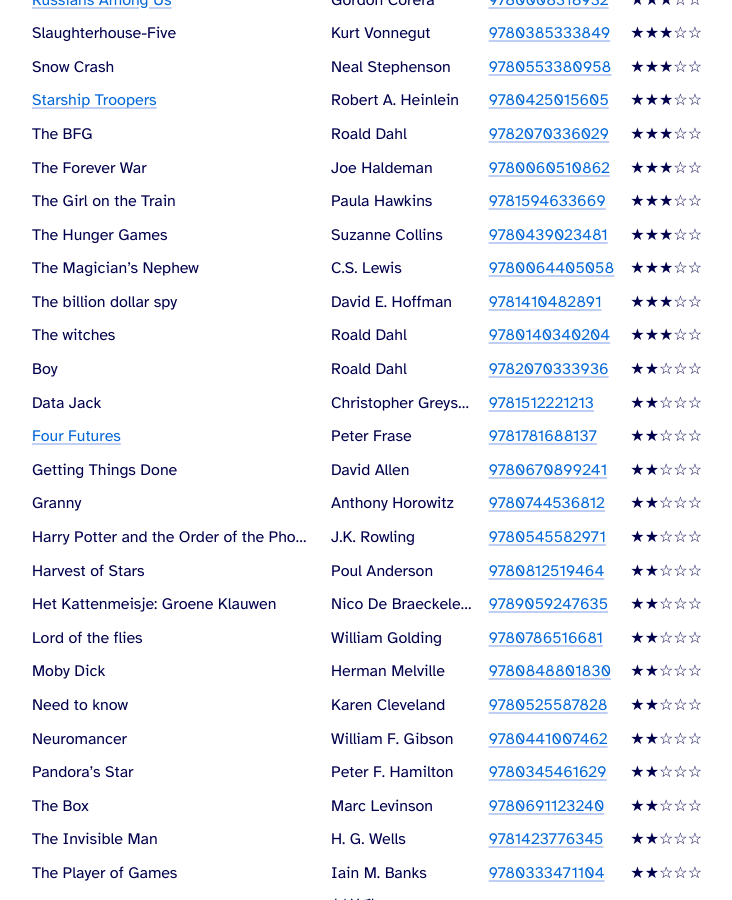
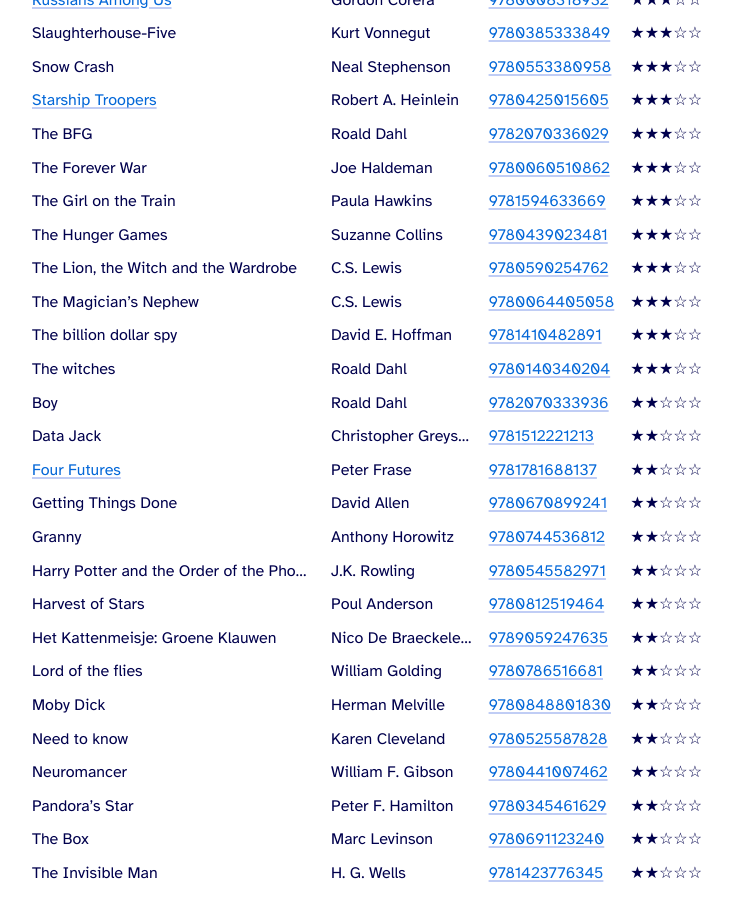
Before and after one commit to cimm/suffix, a Jekyll site: the page built from reading/index.html, in a window 1280 px wide and 900 px high, scrolled down 2993 px. Shown: the whole window, without its empty margins (273-1005 px from the left). Built offline with Jekyll 4.4.1, drawn with Linux system fonts in a browser that asks for light colours.

Commit message:
Add The Lion, the Witch, and the Wardrobe by C.S. Lewis

```diff
--- a/_data/books.yml
+++ b/_data/books.yml
@@ -445,6 +445,10 @@
   author: "Isaac Asimov"
   isbn13: 9781884214493
   rating: 4
+- name: "The Lion, the Witch and the Wardrobe"
+  author: "C.S. Lewis"
+  isbn13: 9780590254762
+  rating: 3
 - name: "The Magician’s Nephew"
   author: "C.S. Lewis"
   isbn13: 9780064405058
```
